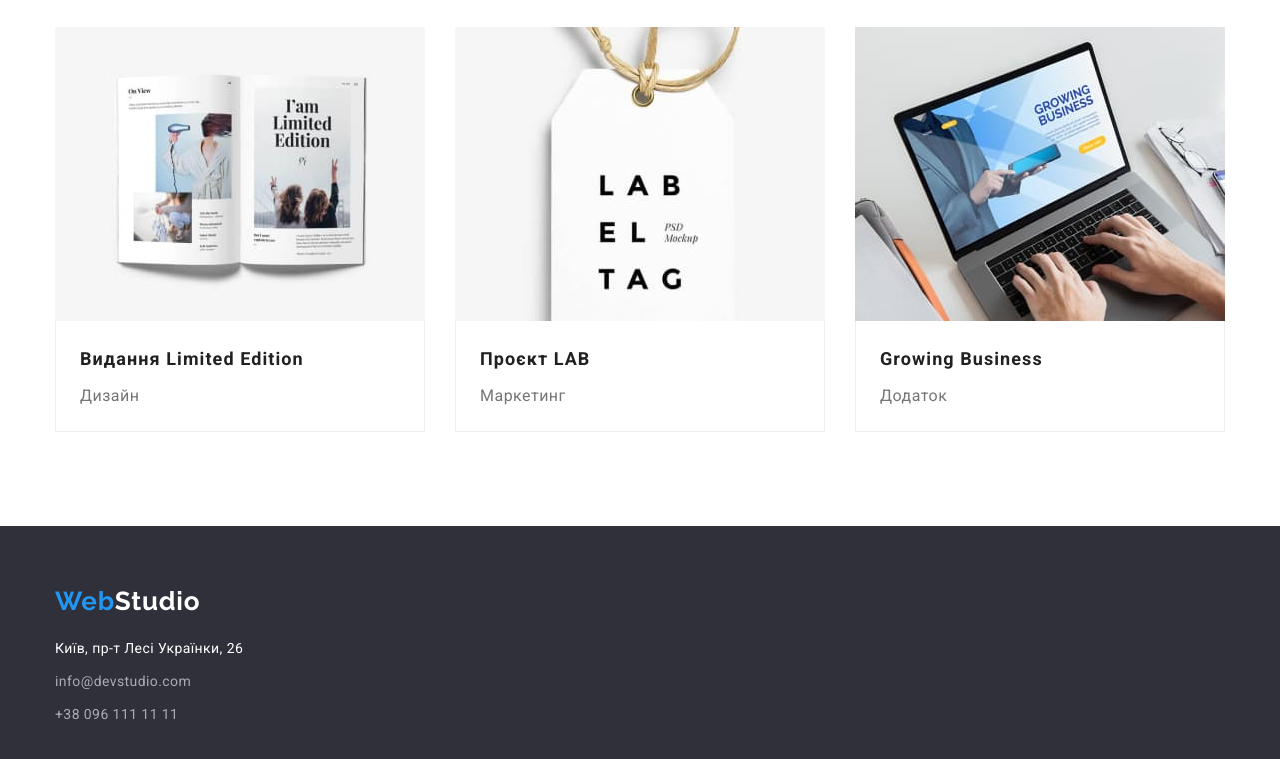
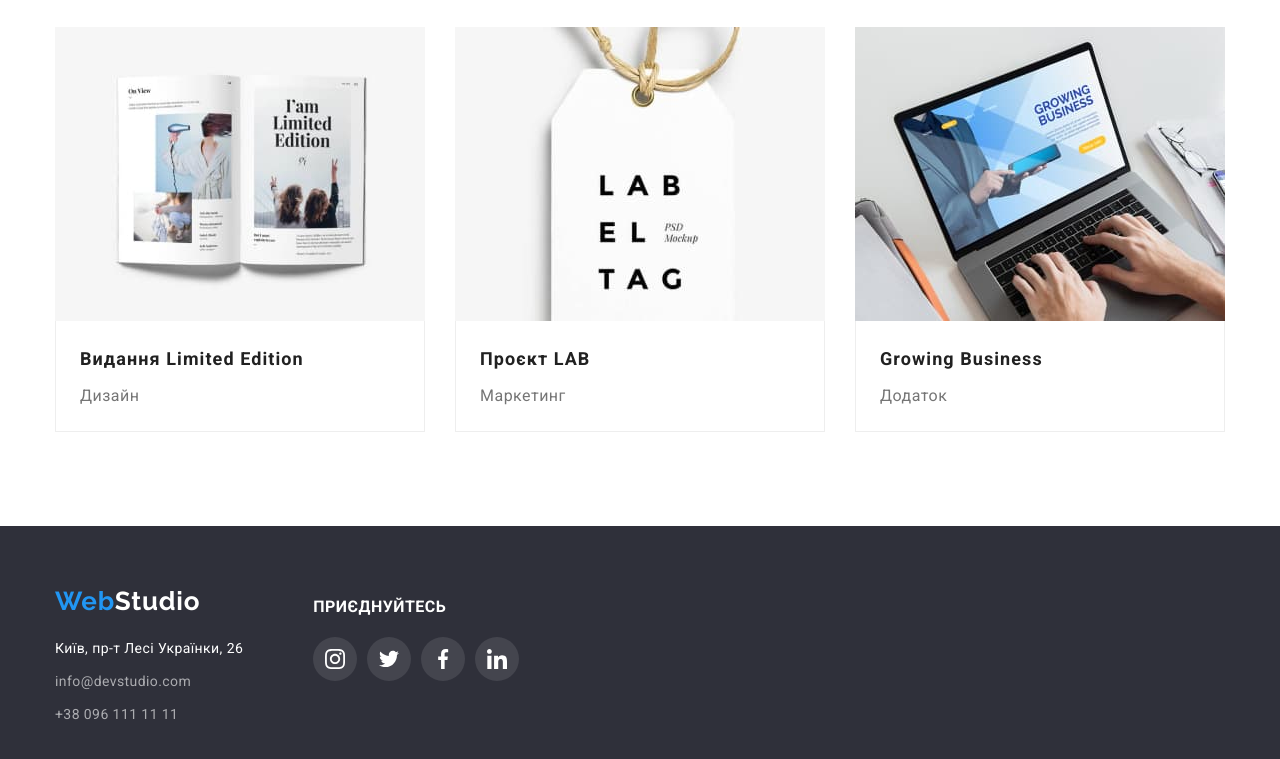
Before and after one commit to TatyanaCheh/goit-markup-hw-04, a plain HTML site: page portfolio.html in a window 1280 px wide. Shown: the part 1106-1865 px from the top of the page. Drawn offline with nearby package versions, Linux system fonts and the light colour scheme.

Commit message:
Footer portfolio

```diff
--- a/portfolio.html
+++ b/portfolio.html
@@ -224,12 +224,13 @@
 </section>
 </main>
 <footer class="footer">
-   <div class="container">
+  <div class="container footer-container">
+    <div class="container-footer">
     <a href="/"  class="logo footer-logo">Web<span class="logo-part-footer">Studio</span></a>
         <address>
           <ul class="footer-list list">
             <li>
-                <a class="footer-contact link"
+                <a class="footer-contact  link"
                 href="goo.gl/maps/qGYS4nHpxQrHjYbq8"
                 target="_blank"
                 rel="noopener noreferrer nofollow"
@@ -242,7 +243,38 @@
              <li><a href="tel:+380961111111" class="footer-contact-title link">+38 096 111 11 11</a></li>
           </ul>
         </address>
-    </div>
+ </div>
+ <div class="footer-icon">
+    <p class="footer-link">приєднуйтесь</p>
+    <ul class="footer-svg list">
+        <li class="footer-site"><a class="footer-net" href="#">
+            <svg class="svg-footer" width="20" height="20">
+                <use href="./images/sprite.icon.svg#icon-instagram"></use>
+            </svg>
+         </a>
+         </li>
+         <li class="icon-link list"><a class="footer-net" href="#">
+            <svg class="svg-footer" width="20" height="20">
+                <use href="./images/sprite.icon.svg#icon-twitter"></use>
+            </svg>
+         </a>
+         </li>
+         <li class="icon-link list"><a class="footer-net" href="#">
+            <svg class="svg-footer" width="20" height="20">
+                <use href="./images/sprite.icon.svg#icon-facebook"></use>
+            </svg>
+         </a>
+         </li>
+         <li class="icon-link list"><a class="footer-net" href="#">
+            <svg class="svg-footer" width="20" height="20">
+                <use href="./images/sprite.icon.svg#icon-linkedin"></use>
+            </svg>
+         </a>
+
+        </li>
+    </ul>
+ </div>
+ </div>
 </footer>
 </body>
 </html>
```
